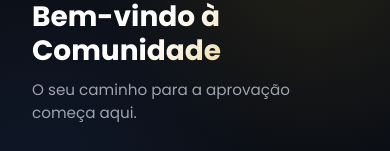
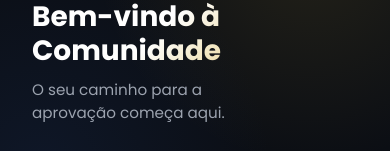
Before and after one commit to enzoiadigital-droid/comunidade-de-estudos-recorrencia, a React (Vite) app: page / in a window 390 px wide. Shown: the part 130-281 px from the top of the page. Built offline with nearby package versions, Linux system fonts and the light colour scheme; no server answers; the database is empty.

Commit message:
fix: adjust max-width of subtitle to force break on all mobile screens

```diff
--- a/src/pages/Home.module.css
+++ b/src/pages/Home.module.css
@@ -65,7 +65,7 @@
   }
   .heroContent p {
     font-size: 0.95rem;
-    max-width: 260px; /* Força a quebra após "aprovação" */
+    max-width: 200px; /* Força a quebra garantida após "aprovação" até em telas muito pequenas */
   }
 }
 
```
